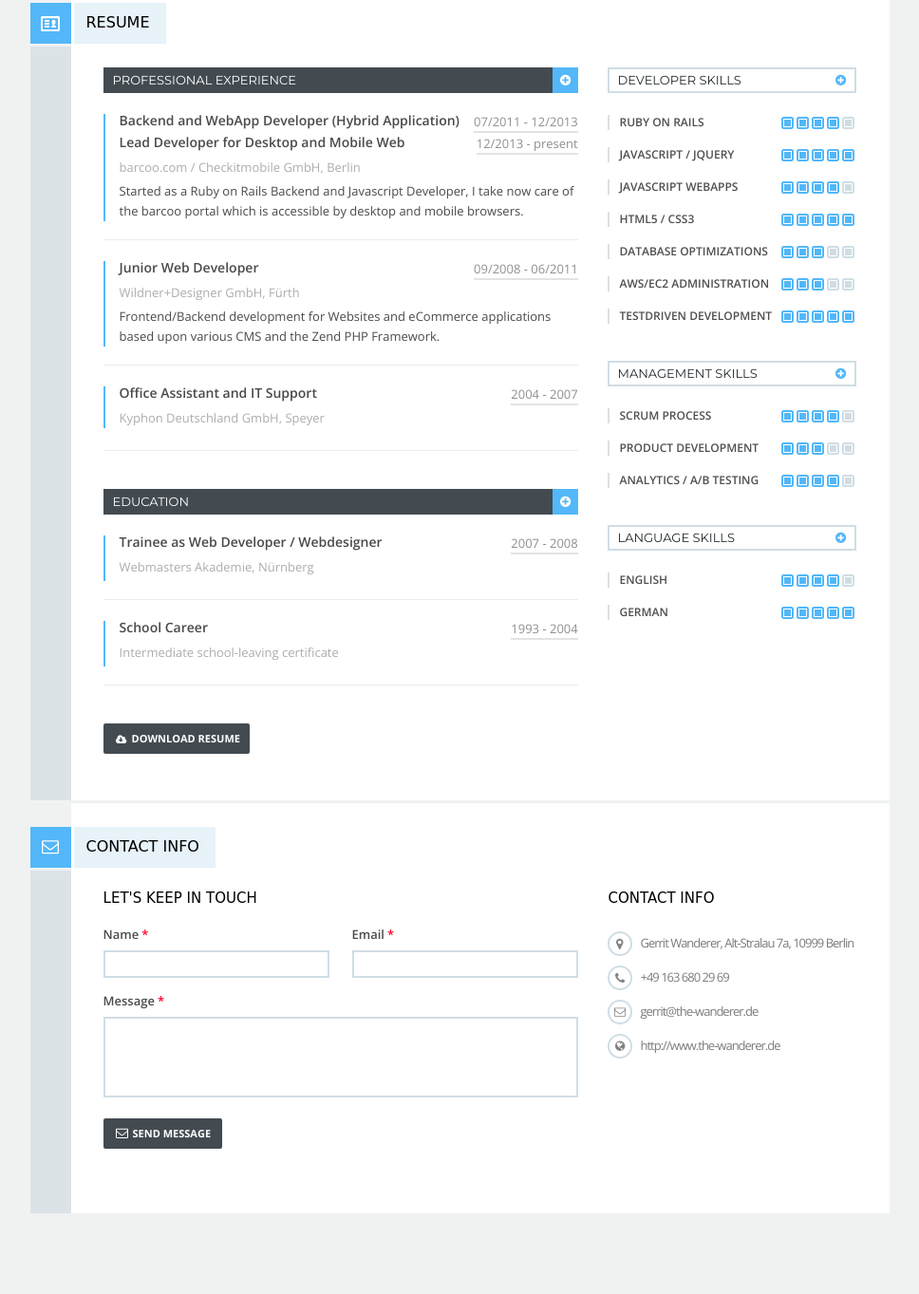
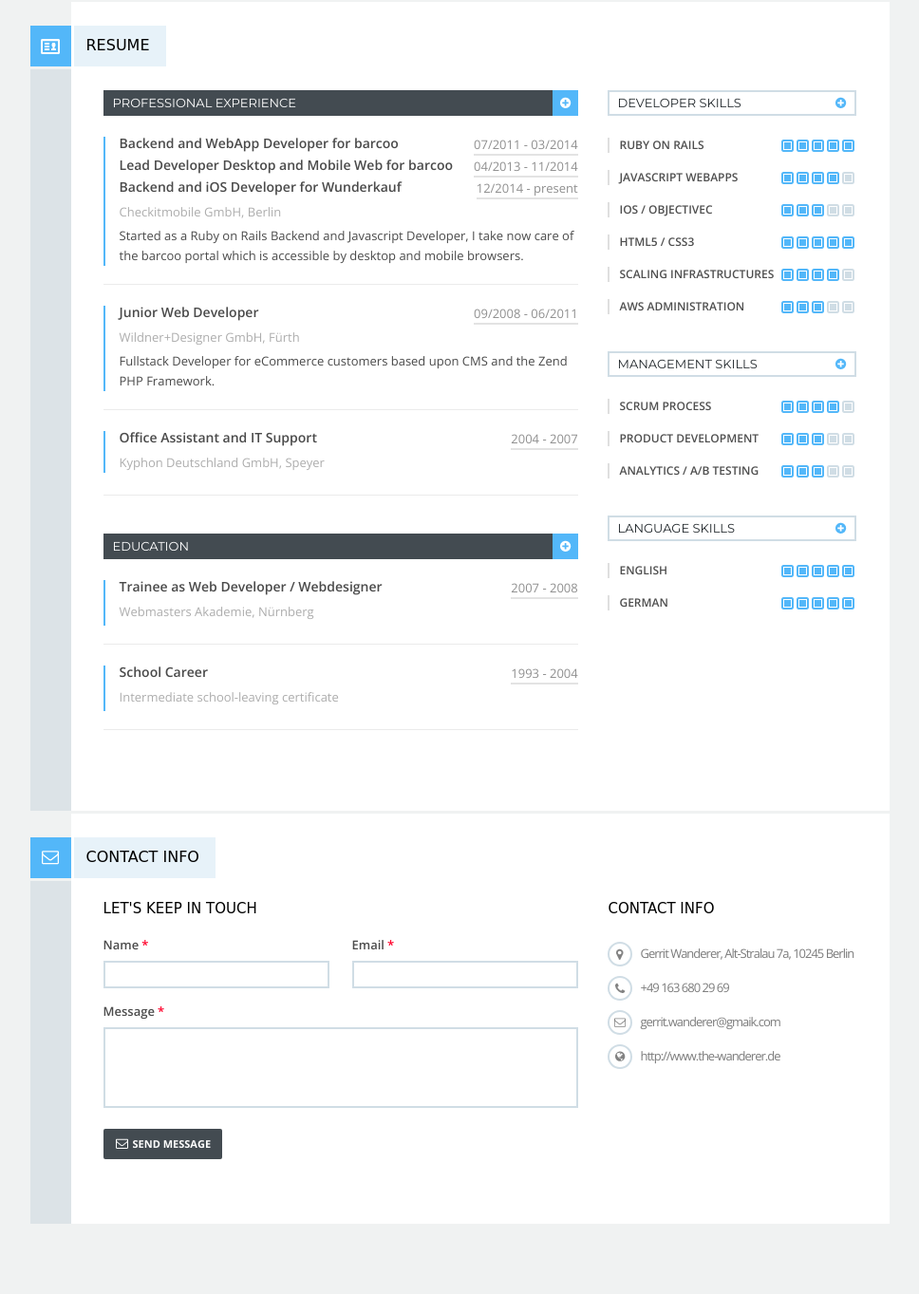
Before and after one commit to GerritWanderer/gerritwanderer.github.com, a plain HTML site: page index.html in a window 1280 px wide. Shown: the part 480-1843 px from the top of the page at 95% size, without its empty margins (156-1124 px from the left). Drawn offline with nearby package versions, Linux system fonts and the light colour scheme; a web font is replaced by a local one.

Commit message:
Update Job description

```diff
--- a/index.html
+++ b/index.html
@@ -34,7 +34,7 @@
             <div class="col500 clearfix fl-left">
               <div class="profile-img"><img src="images/gerrit-wanderer.png" alt="" /></div>
               <div class="profile-info">
-                <h3>A Rails and Javascript Developer</h3>
+                <h3>Fullstack Rails and Javascript Developer</h3>
                 <p>...with lot's of passion in what I'm doing. I believe in the exchange of experience, so that both sides have a benefit while collaborating.</p>
                 <h3>I'm looking for a place...</strong></h3>
                 <p>to bring in my experience from a popular pattform that improved with every day.</p>
@@ -43,11 +43,11 @@
 
             <div class="col260 fl-right">
               <ul class="profile-data">
-                <li><h4>name</h4> <div>Gerrit Wanderer</div></li>
-                <li><h4>Age</h4> <div>29</div></li>
+                <li><h4>Name</h4> <div>Gerrit Wanderer</div></li>
+                <li><h4>Age</h4> <div>30</div></li>
                 <li><h4>City</h4> <div>Berlin, Germany</div></li>
-                <li><h4>E-mail</h4> <div>gerrit@the-wanderer.de</div></li>
-                <li><h4>phone</h4> <div>+49 163 680 29 69</div></li>
+                <li><h4>E-mail</h4> <div>gerrit.wanderer@gmail.com</div></li>
+                <li><h4>Phone</h4> <div>+49 163 680 29 69</div></li>
                 <li><h4>freelance</h4> <div>Available</div></li>
               </ul>
             </div>
@@ -64,11 +64,13 @@
               <h3 class="resume-category-title clearfix">Professional experience <span class="icon-plus"></span></h3>
               <div class="resume-post">
                 <div class="resume-post-body">
-                  <div class="resume-post-date">07/2011 - 12/2013</div>
-                  <h4 class="resume-post-title">Backend and WebApp Developer (Hybrid Application)</h4>
-                  <div class="resume-post-date">12/2013 - present</div>
-                  <h4 class="resume-post-title">Lead Developer for Desktop and Mobile Web</h4>
-                  <h5 class="resume-post-subtitle">barcoo.com / Checkitmobile GmbH, Berlin</h5>
+                  <div class="resume-post-date">07/2011 - 03/2014</div>
+                  <h4 class="resume-post-title">Backend and WebApp Developer for barcoo</h4>
+                  <div class="resume-post-date">04/2013 - 11/2014</div>
+                  <h4 class="resume-post-title">Lead Developer Desktop and Mobile Web for barcoo</h4>
+                  <div class="resume-post-date">12/2014 - present</div>
+                  <h4 class="resume-post-title">Backend and iOS Developer for Wunderkauf</h4>
+                  <h5 class="resume-post-subtitle">Checkitmobile GmbH, Berlin</h5>
                   <div class="resume-post-cont">
                     <p>Started as a Ruby on Rails Backend and Javascript Developer, I take now care of the barcoo portal which is accessible by desktop and mobile browsers.</p>
                   </div>
@@ -81,7 +83,7 @@
                   <h4 class="resume-post-title">Junior Web Developer</h4>
                   <h5 class="resume-post-subtitle">Wildner+Designer GmbH, Fürth</h5>
                   <div class="resume-post-cont">
-                    <p>Frontend/Backend development for Websites and eCommerce applications based upon various CMS and the Zend PHP Framework.</p>
+                    <p>Fullstack Developer for eCommerce customers based upon CMS and the Zend PHP Framework.</p>
                   </div>
                 </div>
               </div>
@@ -115,10 +117,6 @@
                 </div>
               </div>
             </div>
-
-            <div class="resume-btns noprint" id="resume-btns">
-              <a target="_blank" href="resume.pdf" class="btn"><i class="icon-cloud"></i>Download resume</a>
-            </div>
           </div>
 
           <div class="col260 fl-right noprint">
@@ -130,13 +128,6 @@
                   <aside class="skill-language">
                     <div class="skill-row clearfix">
                       <h4 class="skill-title clearfix"><span>Ruby on Rails</span></h4>
-                      <div class="skill-data skill4"></div>
-                    </div>
-                  </aside>
-
-                  <aside class="skill-language">
-                    <div class="skill-row clearfix">
-                      <h4 class="skill-title clearfix"><span>Javascript / jQUery</span></h4>
                       <div class="skill-data skill5"></div>
                     </div>
                   </aside>
@@ -150,6 +141,13 @@
 
                   <aside class="skill-language">
                     <div class="skill-row clearfix">
+                      <h4 class="skill-title clearfix"><span>iOS / ObjectiveC</span></h4>
+                      <div class="skill-data skill3"></div>
+                    </div>
+                  </aside>
+
+                  <aside class="skill-language">
+                    <div class="skill-row clearfix">
                       <h4 class="skill-title clearfix"><span>HTML5 / CSS3</span></h4>
                       <div class="skill-data skill5"></div>
                     </div>
@@ -157,22 +155,15 @@
 
                   <aside class="skill-language">
                     <div class="skill-row clearfix">
-                      <h4 class="skill-title clearfix"><span>Database Optimizations</span></h4>
-                      <div class="skill-data skill3"></div>
+                      <h4 class="skill-title clearfix"><span>Scaling Infrastructures</span></h4>
+                      <div class="skill-data skill4"></div>
                     </div>
                   </aside>
 
                   <aside class="skill-language">
                     <div class="skill-row clearfix">
-                      <h4 class="skill-title clearfix"><span>AWS/EC2 Administration</span></h4>
+                      <h4 class="skill-title clearfix"><span>AWS Administration</span></h4>
                       <div class="skill-data skill3"></div>
-                    </div>
-                  </aside>
-
-                  <aside class="skill-language">
-                    <div class="skill-row clearfix">
-                      <h4 class="skill-title clearfix"><span>Testdriven Development</span></h4>
-                      <div class="skill-data skill5"></div>
                     </div>
                   </aside>
                 </div>
@@ -196,7 +187,7 @@
                   <aside class="skill-language">
                     <div class="skill-row clearfix">
                       <h4 class="skill-title clearfix"><span>Analytics / A/B Testing</span></h4>
-                      <div class="skill-data skill4"></div>
+                      <div class="skill-data skill3"></div>
                     </div>
                   </aside>
                 </div>
@@ -208,7 +199,7 @@
                   <aside class="skill-language">
                     <div class="skill-row clearfix">
                       <h4 class="skill-title clearfix"><span>ENGLISH</span></h4>
-                      <div class="skill-data skill4"></div>
+                      <div class="skill-data skill5"></div>
                     </div>
                   </aside>
                   <aside class="skill-language">
@@ -259,7 +250,7 @@
               <ul class="contact-info">
                 <li class="icon-home clearfix">
                   <span class="icon"></span>
-                  <span class="text">Gerrit Wanderer, Alt-Stralau 7a, 10999 Berlin</span>
+                  <span class="text">Gerrit Wanderer, Alt-Stralau 7a, 10245 Berlin</span>
                 </li>
                 <li class="icon-phone clearfix">
                   <span class="icon"></span>
@@ -267,7 +258,7 @@
                 </li>
                 <li class="icon-maile clearfix">
                   <span class="icon"></span>
-                  <span class="text">gerrit@the-wanderer.de</span>
+                  <span class="text">gerrit.wanderer@gmaik.com</span>
                 </li>
                 <li class="icon-world clearfix">
                   <span class="icon"></span>
```
